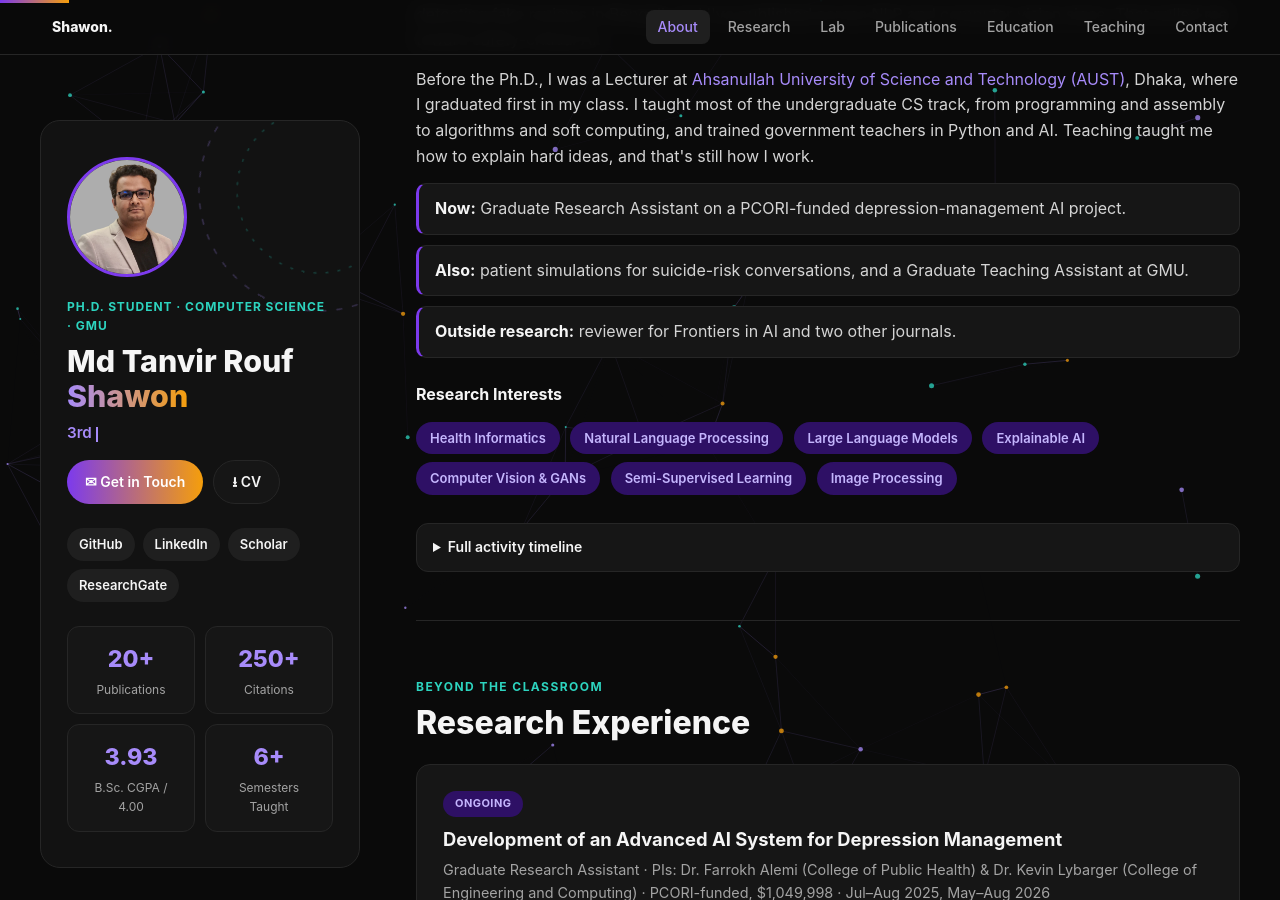
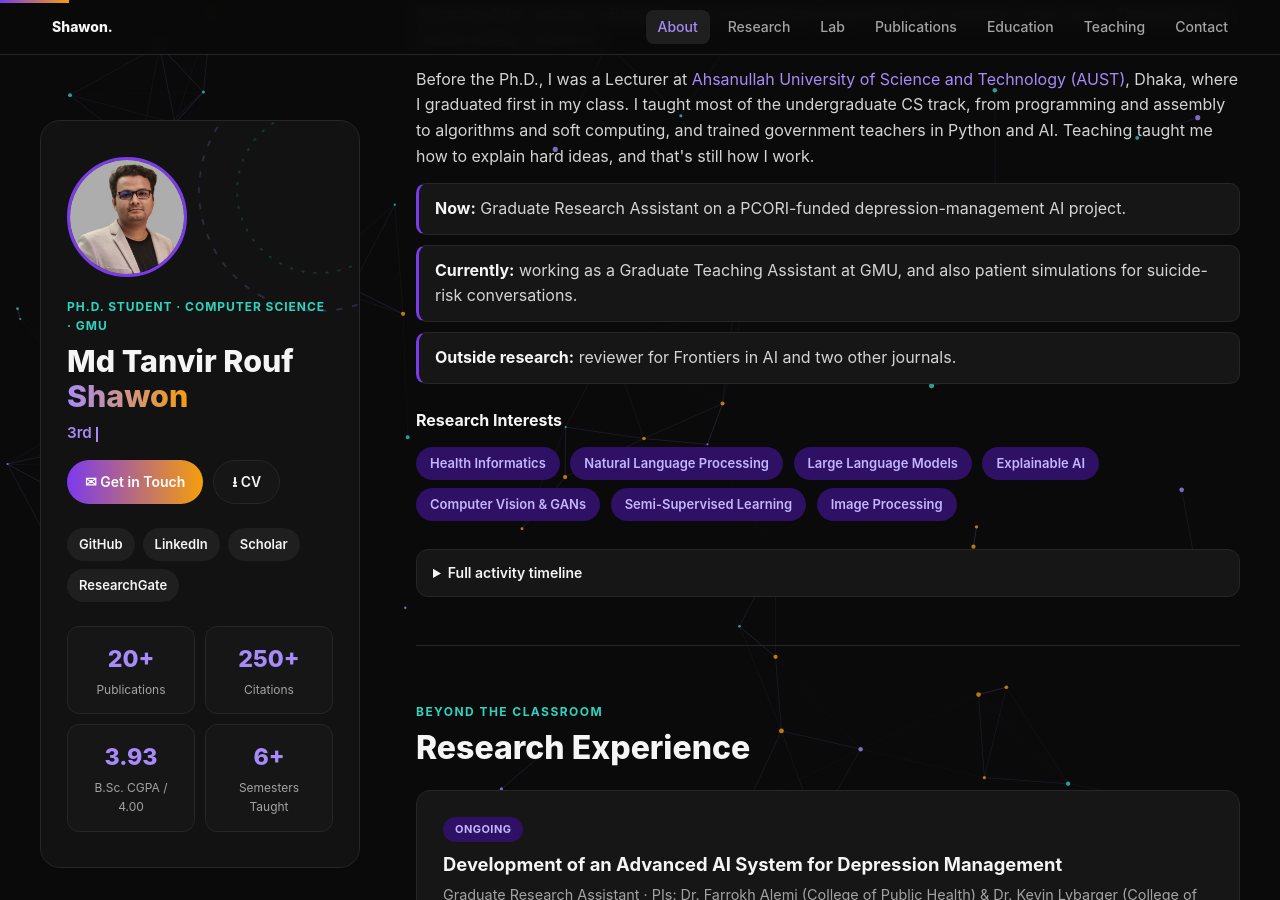
Before and after one commit to shawon-tanvir/shawon-tanvir.github.io, a Jekyll site: the page built from _pages/about.md, in a window 1280 px wide and 900 px high, scrolled down 343 px. Built offline with Jekyll 4.4.1, drawn with Linux system fonts in a browser that asks for light colours.

Commit message:
Highlight the current Graduate Teaching Assistant role

```diff
--- a/_pages/about.md
+++ b/_pages/about.md
@@ -86,7 +86,7 @@ redirect_from:
 
   <ul class="about__facts">
     <li><strong>Now:</strong> Graduate Research Assistant on a PCORI-funded depression-management AI project.</li>
-    <li><strong>Also:</strong> patient simulations for suicide-risk conversations, and a Graduate Teaching Assistant at GMU.</li>
+    <li><strong>Currently:</strong> working as a Graduate Teaching Assistant at GMU, and also patient simulations for suicide-risk conversations.</li>
     <li><strong>Outside research:</strong> reviewer for Frontiers in AI and two other journals.</li>
   </ul>
 
@@ -255,6 +255,7 @@ redirect_from:
   <h2>Teaching Experience</h2>
 
   <div class="card">
+    <span class="badge badge--role">Current</span>
     <h3>Graduate Teaching Assistant</h3>
     <p class="meta">Department of Computer Science, George Mason University · Aug 2025 – Present</p>
     <p>Courses: Database Concepts, Introduction to Low-Level Programming.</p>
```
